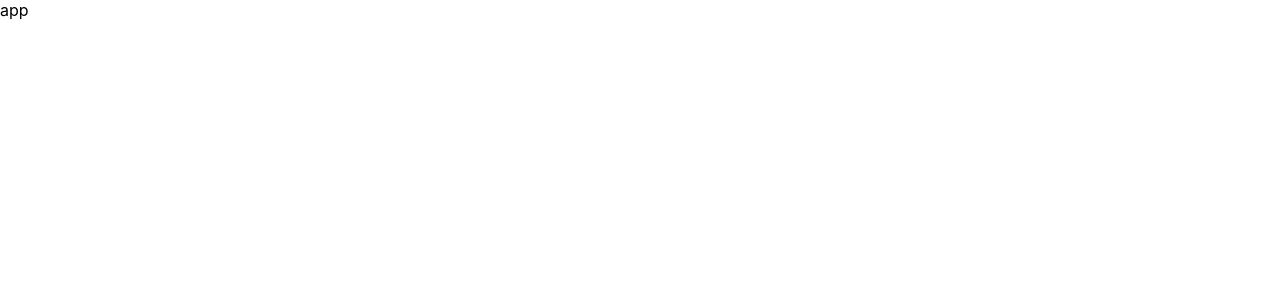
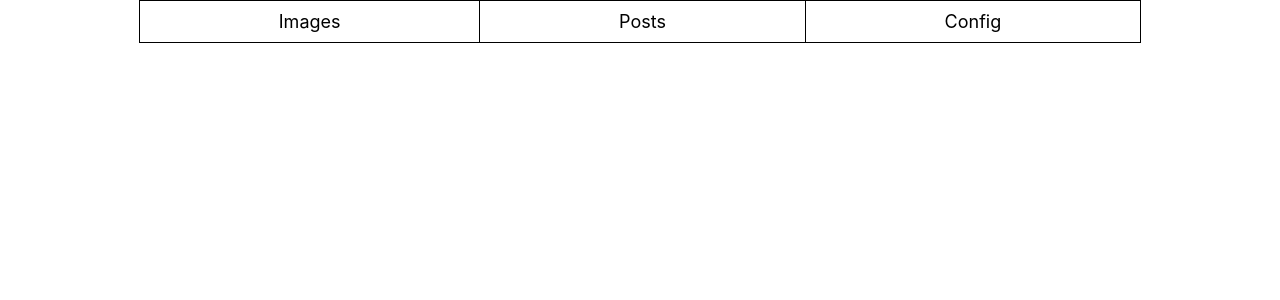
Before and after one commit to hebrerillo/react-cart-checkout, a React (Create React App) app: page / in a window 1280 px wide. Shown: the top 300 px of the page. Built offline with nearby package versions, Linux system fonts and the light colour scheme.

Commit message:
Arrange the tabs

```diff
--- a/src/App.js
+++ b/src/App.js
@@ -1,7 +1,8 @@
+import Panel from './components/Panel';
 
 function App() {
   return (
-    <div className="App">app</div>
+    <Panel />
   );
 }
 
--- /dev/null
+++ b/src/components/Panel.js
@@ -0,0 +1,15 @@
+import PanelTab from './PanelTab';
+
+function Panel() {
+    return (
+            <div className="panel-container">
+                <div className="panel-tabs">
+                    <PanelTab to={'/images'}>Images</PanelTab>
+                    <PanelTab to={'/posts'}>Posts</PanelTab>
+                    <PanelTab to={'config'}>Config</PanelTab>
+                </div>
+            </div>
+            );
+}
+
+export default Panel;
--- /dev/null
+++ b/src/components/PanelTab.js
@@ -0,0 +1,9 @@
+function PanelTab({to, children}) {
+    return (
+            <a href={to} className="panel-tab">
+                {children}
+            </a>
+            );
+}
+
+export default PanelTab;
--- a/src/index.css
+++ b/src/index.css
@@ -5,9 +5,34 @@ body {
     sans-serif;
   -webkit-font-smoothing: antialiased;
   -moz-osx-font-smoothing: grayscale;
+  font-size: 62.5%;
 }
 
 code {
   font-family: source-code-pro, Menlo, Monaco, Consolas, 'Courier New',
     monospace;
 }
+
+.panel-container {
+    max-width: 1000px;
+    margin: 0 auto;
+    border: 1px solid black;
+    font-size: 18px;
+}
+
+.panel-tabs {
+    display: flex;
+}
+
+.panel-tab {
+    padding: 10px 25px;
+    border-right: 1px solid black;
+    flex-grow: 1;
+    text-align: center;
+    color:inherit;
+    text-decoration: none;
+}
+
+.panel-tab:last-child {
+    border-right: none;
+}
```
